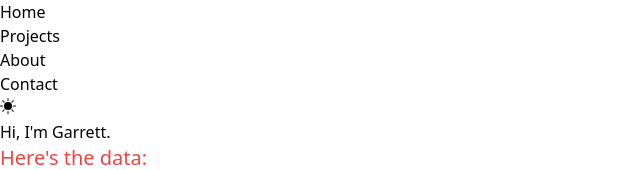
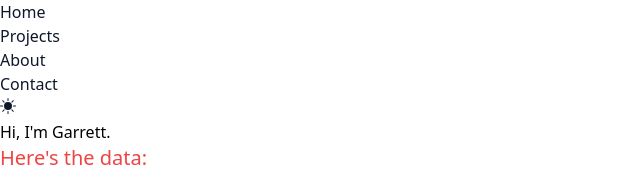
Before and after one commit to Gatteber/portfolio-website, a React (Vite) app in the folder client/: page / in a window 1280 px wide. Shown: the top 170 px of the page, without its empty margins (0-640 px from the left). Built offline with nearby package versions, Linux system fonts and the light colour scheme; no server answers.

Commit message:
testing for light/dark mode

```diff
--- a/client/src/components/Navbar.tsx
+++ b/client/src/components/Navbar.tsx
@@ -2,7 +2,7 @@ import ThemeSwitcher from './ThemeSwitcher';
 
 const Navbar = () => {
   return (
-    <div>
+    <div className="text-slate-900 dark:text-slate-50">
       <ul>
         <li>Home</li>
         <li>Projects</li>
--- a/client/src/components/ThemeSwitcher.tsx
+++ b/client/src/components/ThemeSwitcher.tsx
@@ -6,10 +6,14 @@ const ThemeSwitcher = () => {
   return (
     <button
       onClick={() => setTheme(colorTheme)}
-      className="cursor-pointer"
+      className="cursor-pointer text-slate-900 dark:text-slate-50"
       aria-label="color-theme"
     >
-      {colorTheme === 'dark' ? <BsFillSunFill /> : <BsMoonFill />}
+      {colorTheme === 'dark' ? (
+        <BsFillSunFill data-icon="sun" title="sun" />
+      ) : (
+        <BsMoonFill data-icon="moon" title="moon" />
+      )}
     </button>
   );
 };
```
Also changed, not shown: 1 other file (tests, documents, lock files or other folders).
